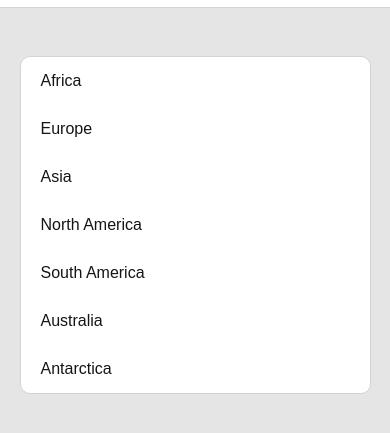
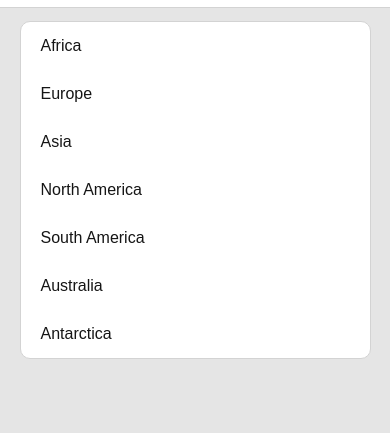
Before and after one commit to Thxnkzn-v/Repo, a plain HTML site: page index.html in a window 390 px wide. Both pictures are taken after a click on the link 360 px from the left and 27 px from the top of the page. Shown: the part 47-480 px from the top of the page. Drawn offline with Linux system fonts and the light colour scheme.

Commit message:
styles.css

```diff
--- a/styles.css
+++ b/styles.css
@@ -65,7 +65,7 @@ nav ul li {
         position: absolute;
         width: 100%;
         background-color: #fff;
-        margin-top: 490px;
+        margin-top: 420px;
         border-radius: 10px;
         border: solid 1px lightgray;
         display: none;
```
